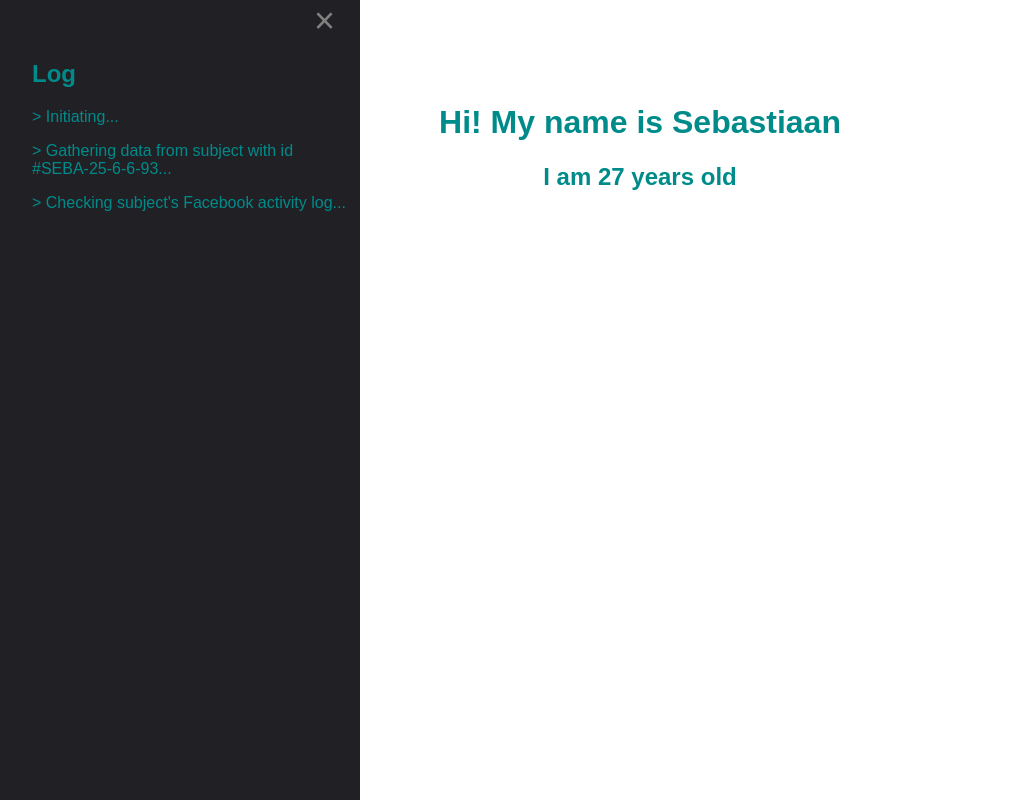
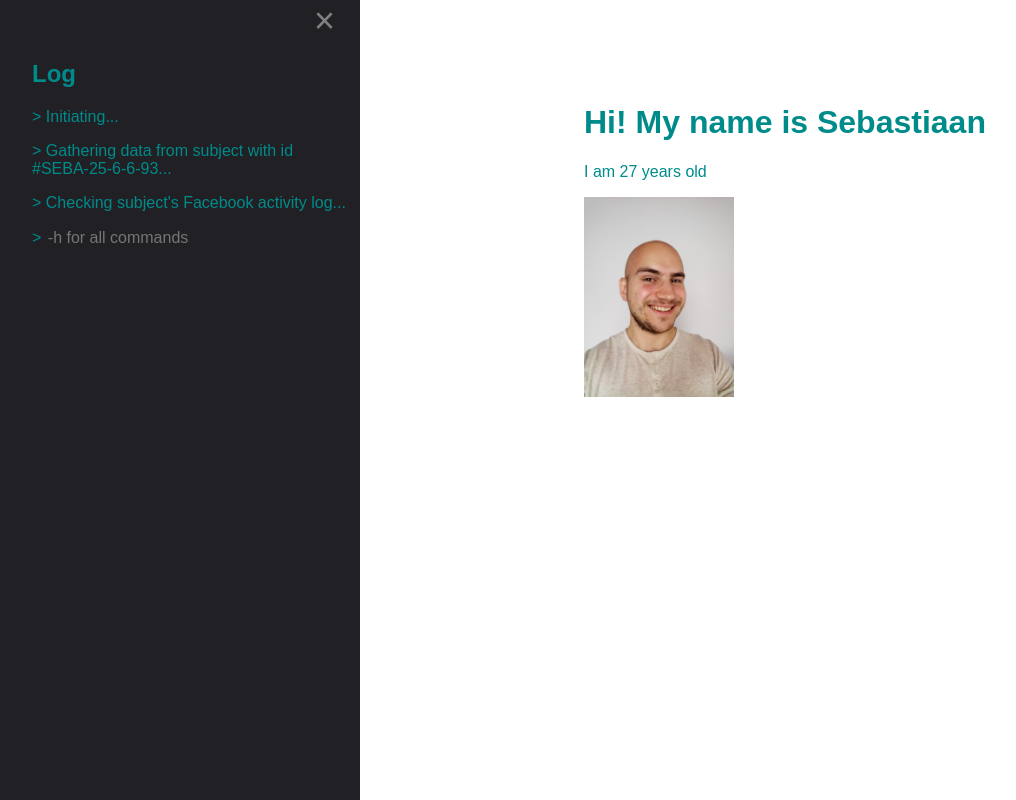
Before and after one commit to Taylorki/freecodecamp, a website: page index.html in a window 1280 px wide. Shown: the whole page, without its empty margins (0-1016 px from the left). Drawn offline with Linux system fonts and the light colour scheme; a web font is replaced by a local one.

Commit message:
improvements on the console bar / flippin' images

```diff
--- a/index.css
+++ b/index.css
@@ -8,7 +8,7 @@ body {
 }
 
 .intro {
-  text-align:center;
+  margin-left: 45vw;
 }
 
 .sidebar {
@@ -62,3 +62,59 @@ body {
   transition: margin-left .5s;
   padding: 16px;
 }
+
+
+
+/* image flip */
+
+.flip-box {
+  background-color: transparent;
+  width: 150px;
+  height: 200px;
+  perspective: 1000px;
+}
+
+.flip-box-inner {
+  position: relative;
+  width: 100%;
+  height: 100%;
+  text-align: center;
+  transition: transform 0.8s;
+  transform-style: preserve-3d;
+}
+
+.flip-box:hover .flip-box-inner {
+  transform: rotateY(180deg);
+}
+
+.flip-box-front, .flip-box-back {
+  position: absolute;
+  width: 100%;
+  height: 100%;
+  -webkit-backface-visibility: hidden;
+  backface-visibility: hidden;
+}
+
+.flip-box-front {
+  background-color: #bbb;
+  color: black;
+}
+
+/* Style the back side */
+.flip-box-back {
+  background-color: #212024;
+  color: darkcyan;
+  transform: rotateY(180deg);
+}
+
+input{
+  color: darkcyan;
+  font-family: "Muli", sans-serif;
+  font-size: 16px;
+  background-color: #212024;
+  border: none;
+}
+
+input:focus {
+  outline: none;
+}
--- a/index.html
+++ b/index.html
@@ -16,10 +16,11 @@
       <h2>Log</h2>
       <div id="log-files">
       </div>
+      <p>> <input id="logInput" type="text" value="" placeholder="-h for all commands"></p>
     </div>
 
     <div id="main">
-      <button id="open-console" class="open-console" onclick="openNav()">
+      <button id="open-console" class="open-console" onclick="openLog()">
         > Open Console
       </button>
     </div>
@@ -28,10 +29,21 @@
 
     <div class="intro">
       <h1>Hi! My name is Sebastiaan</h1>
-      <h2>
+      <p>
         <span onmouseover="showLog(5)">I am </span>
-        <span class="age">27</span> years <span onmouseover="showLog(6)">old</span>
-      </h2>
+        <span> 27 years <span onmouseover="showLog(6)">old</span>
+      </p>
+      <div class="flip-box">
+        <div class="flip-box-inner">
+          <div class="flip-box-front">
+            <img onmouseover="showLog(7)" width="150" src="profilePicture.png" />
+          </div>
+          <div class="flip-box-back">
+            <p>It's me!</p>
+          </div>
+        </div>
+      </div>
+
     </div>
   </body>
   <script src="index.js"></script>
--- a/index.js
+++ b/index.js
@@ -1,13 +1,15 @@
 const logs = {
+  0: "> Console cleared!",
   1: "> Initiating...",
   2: "> Gathering data from subject with id #SEBA-25-6-6-93...",
   3: "> Checking subject's Facebook activity log...",
   4: "> Done",
   5: '> subjectAlive ? "I am" : "I was"',
   6: '> subjectHappy ? "young" : "old"',
+  7: "> Image flipped!",
 };
 
-const logIdsInUse = [];
+let logIdsInUse = [];
 
 function showLog(id) {
   if (!logIdsInUse.includes(id)) {
@@ -16,14 +18,36 @@ function showLog(id) {
     node.appendChild(textNode);
     document.getElementById("log-files").appendChild(node);
     logIdsInUse.push(id);
+    logClearing(logIdsInUse.length);
+  } else if (id === 7) {
+    let node = document.createElement("P");
+    let textNode = document.createTextNode("> Image flipped again!");
+    node.appendChild(textNode);
+    document.getElementById("log-files").appendChild(node);
+    logIdsInUse.push(id);
+    logClearing(logIdsInUse.length);
   }
+}
+
+function logClearing(numberOfLogs) {
+  if (numberOfLogs === 25) {
+    document.getElementById("log-files").innerHTML = "";
+    logIdsInUse = [];
+    showLog(0);
+  }
+}
+
+function clearLog() {
+  document.getElementById("log-files").innerHTML = "";
+  logIdsInUse = [];
+  showLog(0);
 }
 
 function showOld() {
   document.getElementById("old").style.visibility = "visible";
 }
 
-function openNav() {
+function openLog() {
   document.getElementById("mySidebar").style.width = "25vw";
   document.getElementById("main").style.marginLeft = "25vw";
   document.getElementById("open-console").style.visibility = "hidden";
@@ -45,4 +69,15 @@ function closeNav() {
   document.getElementById("open-console").style.visibility = "visible";
 }
 
-openNav();
+let logInput = document.getElementById("logInput");
+logInput.addEventListener("keyup", function(event) {
+  if (event.keyCode === 13) {
+   event.preventDefault();
+   if(document.getElementById("logInput").value === 'clear()') {
+       clearLog();
+   }
+  }
+});
+
+openLog();
+document.getElementById("logInput").focus();
```
Also changed, not shown: profilePicture.png (added).
